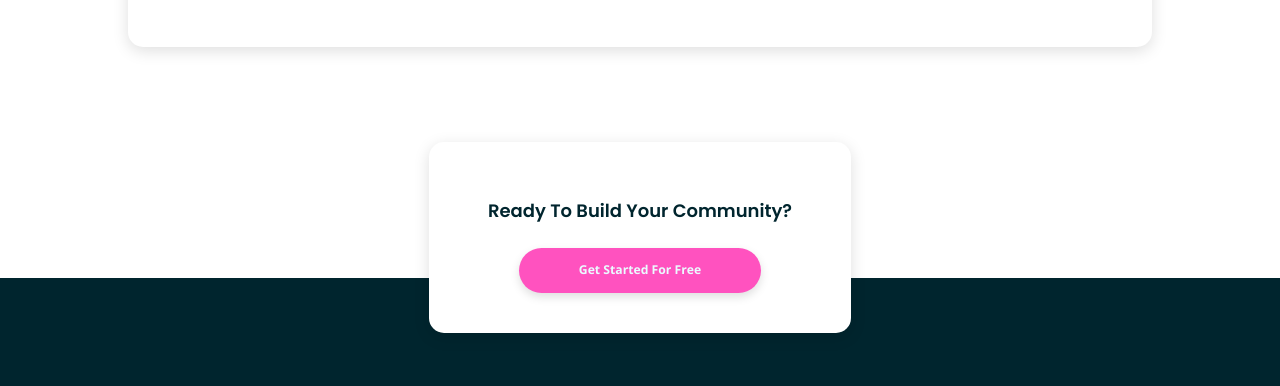
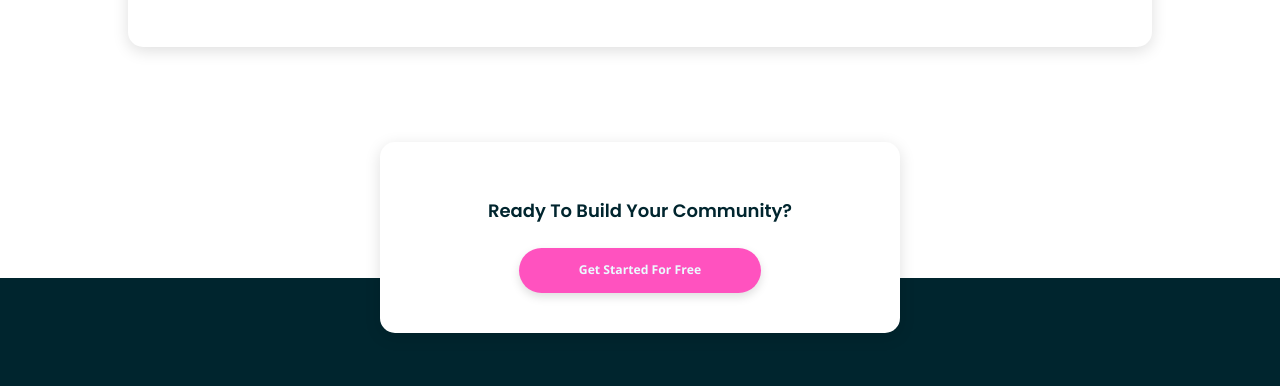
Before and after one commit to minibrusp/huddle-landing-page-alternating, a plain HTML site: page index.html in a window 1280 px wide. Shown: the part 1804-2190 px from the top of the page. Drawn offline with nearby package versions, Linux system fonts and the light colour scheme.

Commit message:
Updated Styles
adjusted aside max card width

```diff
--- a/css/styles.css
+++ b/css/styles.css
@@ -446,7 +446,7 @@ footer .contact-email img {
 
    aside.card-items {
       text-align: center;
-      max-width: 421.5px;
+      max-width: 520.5px;
    }
 
    /* footer-900 */
```
